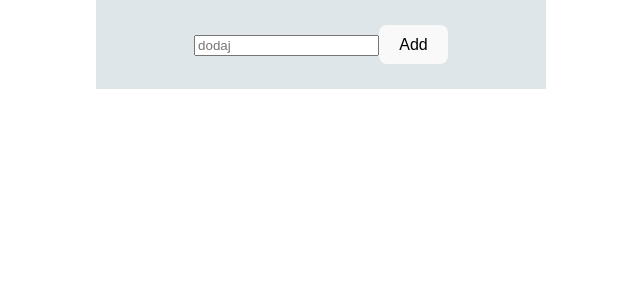
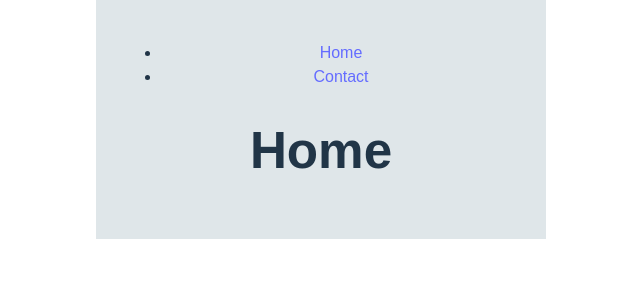
Before and after one commit to dino-ctk/react-cards-project, a React (Vite) app: page / in a window 1280 px wide. Shown: the top 300 px of the page, without its empty margins (319-959 px from the left). Built offline with nearby package versions, Linux system fonts and the light colour scheme.

Commit message:
connected router into the project

```diff
--- a/package.json
+++ b/package.json
@@ -11,7 +11,8 @@
   },
   "dependencies": {
     "react": "^19.1.0",
-    "react-dom": "^19.1.0"
+    "react-dom": "^19.1.0",
+    "react-router-dom": "^7.6.1"
   },
   "devDependencies": {
     "@eslint/js": "^9.25.0",
--- a/src/components/App.jsx
+++ b/src/components/App.jsx
@@ -8,7 +8,11 @@ import SubmitBtn from "./submit-btn/SubmitBtn.jsx";
 import Timer from "./timer/Timer.jsx";
 import FormName from "./form-name/FormName.jsx";
 import BoxGenerator from './boxes/BoxGenerator.jsx'
-import EventTree from "./event-tree/EventTree.jsx";
+// import EventTree from "./event-tree/EventTree.jsx";
+import { Route, Routes } from 'react-router-dom';
+import Home from "./navbar/Home.jsx";
+import ContactsList from "./navbar/ContactsList.jsx";
+
 
 
 function App() {
@@ -55,7 +59,11 @@ function handleClick() {
     // <Timer></Timer>
     // <FormName></FormName>
     // <BoxGenerator> </BoxGenerator>
-    <EventTree></EventTree>
+    // <EventTree></EventTree>
+    <Routes>
+      <Route path='/' element={<Home/>} />
+      <Route path='/contact' element={<ContactsList/>} />
+    </Routes>
   )
 }
 
--- /dev/null
+++ b/src/components/navbar/ContactsList.jsx
@@ -0,0 +1,68 @@
+import React, {useRef, useState} from "react"
+import Navbar from "./NavBar";
+
+function ListItem({id, text, onCLickedCallback}){
+    return(
+        <div
+            style={{
+                width: "100px",
+                height: "50px"
+            }}
+            onClick={() => {
+                onCLickedCallback(id);
+            }}
+        >
+            <span>{text}</span>
+        </div>
+    )
+}
+
+function ContactsList(){
+
+    const inputValue = useRef("")
+    const [items, setItems]  = useState([])
+
+
+    function handleClick(){
+        setItems( previous => {
+                return [...previous, inputValue.current.value]
+            }
+        )
+
+    }
+
+    function RemoveItem(id){
+        console.log("remove item called");
+        // moramo vratiti array bez clana koji ima ovaj id
+        const newItems = [...items]
+        const novi = newItems.filter((item,index) =>{
+            return  index !== id
+        })
+        setItems(novi)
+
+
+
+        setItems( previous => {
+            return previous.filter((item, index) => {
+                return  index !== id
+            })
+        })
+    }
+
+    return(
+        <div>
+            <Navbar />
+            <input type="text"  placeholder="dodaj" ref={inputValue}/>
+            <button onClick={handleClick}>Add</button>
+            <div>
+                {items.map((item, index) => {
+                    console.log(item);
+                    return <ListItem key={index} id={index} text={item} onCLickedCallback={RemoveItem}></ListItem>
+                })}
+            </div>
+        </div>
+    )
+
+}
+
+export default ContactsList
--- /dev/null
+++ b/src/components/navbar/Home.jsx
@@ -0,0 +1,12 @@
+ import Navbar from "./NavBar"
+
+ const Home = () => {
+   return (
+     <div>
+         <Navbar />
+         <h1>Home</h1>
+     </div>
+   )
+ }
+
+ export default Home
--- /dev/null
+++ b/src/components/navbar/Navbar.jsx
@@ -0,0 +1,18 @@
+ import { Link } from "react-router-dom";
+
+ const Navbar = () => {
+   return (
+     <nav>
+       <ul>
+         <li>
+           <Link to="/">Home</Link>
+         </li>
+         <li>
+           <Link to="/contact">Contact</Link>
+         </li>
+       </ul>
+     </nav>
+   );
+ }
+
+ export default Navbar
--- a/src/main.jsx
+++ b/src/main.jsx
@@ -2,9 +2,12 @@ import { StrictMode } from 'react'
 import { createRoot } from 'react-dom/client'
 import './index.css'
 import App from './components/App.jsx'
+import { BrowserRouter } from 'react-router-dom';
 
 
 createRoot(document.getElementById('root')).render(
-      <App />
+      <BrowserRouter>
+            <App />
+      </BrowserRouter>
 ,
 )
```
Also changed, not shown: 1 other file (tests, documents, lock files or other folders).
